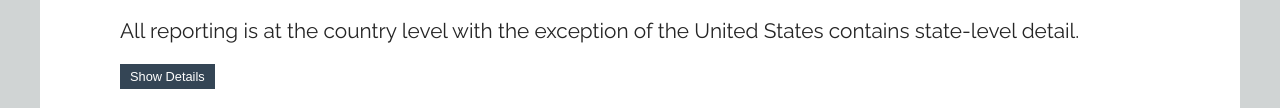
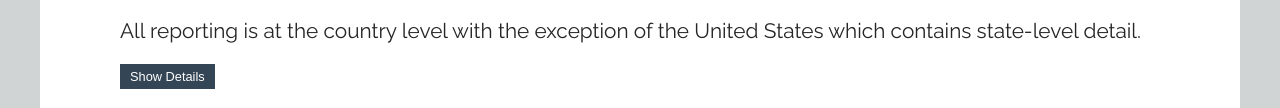
Before and after one commit to LonnyGomes/covid-sankey-vizualization, a website built with Parcel: page src/index.html in a window 1280 px wide. Shown: the part 996-1104 px from the top of the page. Built offline with nearby package versions, Linux system fonts and the light colour scheme.

Commit message:
fix: fix typo in methodology note section
refs #34

```diff
--- a/src/index.html
+++ b/src/index.html
@@ -98,7 +98,7 @@
 
                 <p>
                     All reporting is at the country level with the exception of
-                    the United States contains state-level detail.
+                    the United States which contains state-level detail.
                 </p>
 
                 <button id="notes-toggle-btn">Toggle details</button>
```
